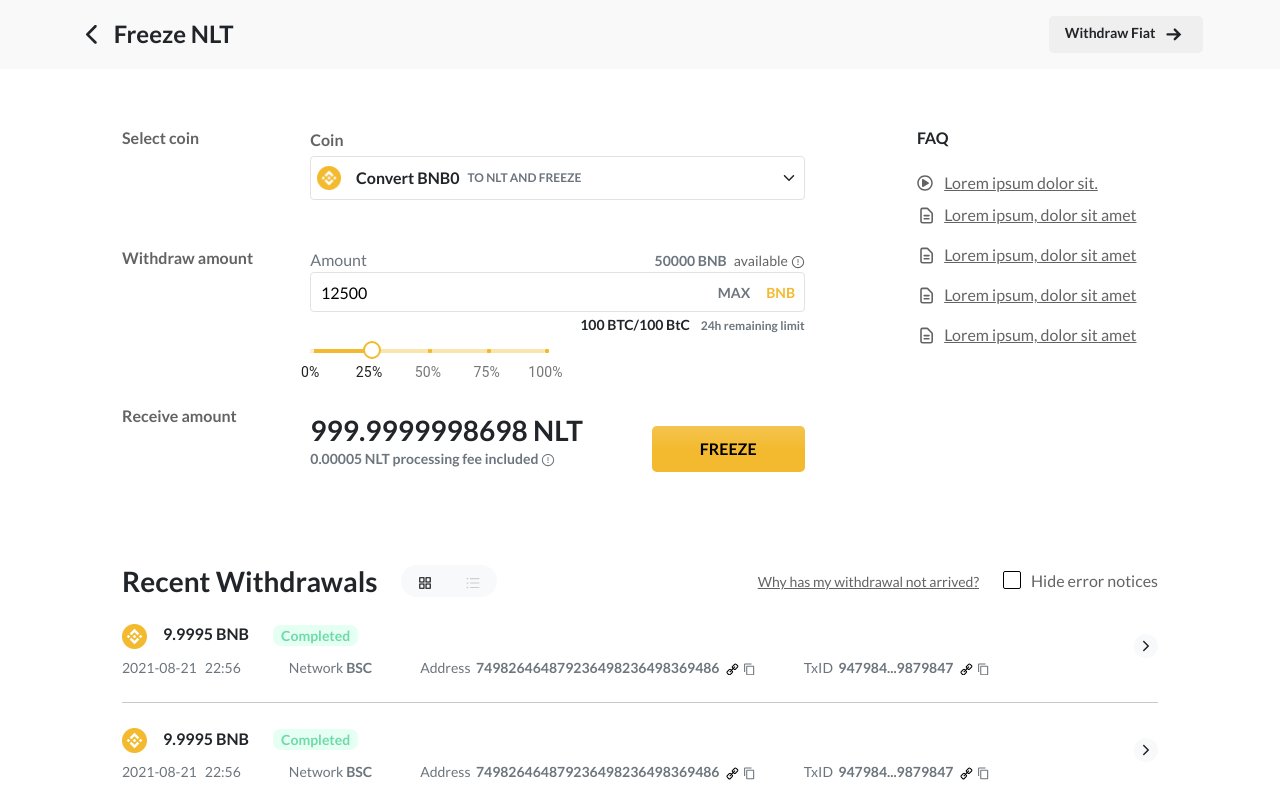
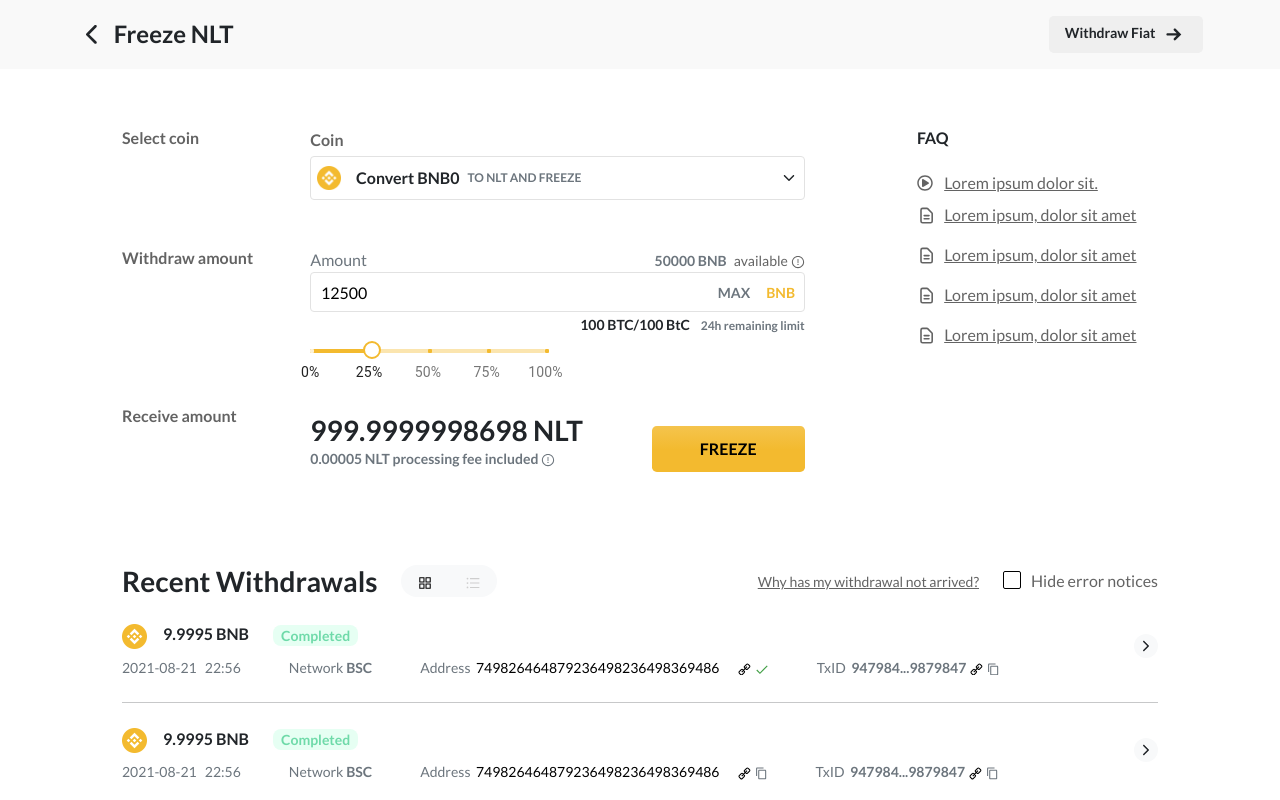
Before and after one commit to sameershaikh55/binance-clone, a React (Create React App) app: page / in a window 1280 px wide. Both pictures are taken after a click on the icon 749 px from the left and 669 px from the top of the page. Shown: the top 800 px of the page. Built offline with nearby package versions, Linux system fonts and the light colour scheme.

Commit message:
copy feature added

```diff
--- a/src/components/Table.jsx
+++ b/src/components/Table.jsx
@@ -3,7 +3,8 @@
 import { IoIosArrowForward } from "react-icons/io";
 import { MdContentCopy } from "react-icons/md";
 import { GrLink } from "react-icons/gr";
-import logo from "../assets/logo.png";
+import TableRow from "./TableRow";
+import TableRow1 from "./TableRow1";
 
 const Table = () => {
 	const [sort, setSort] = useState(false);
@@ -53,77 +54,8 @@
 								{(!sort && (
 									<div className="row mt-4">
 										{[1, 1, 1, 1].map((prev, i) => {
-											return (
-												<div key={i} className="col-12 w-100">
-													<div className="d-flex justify-content-between align-items-center w-100">
-														<div className="d-flex flex-column w-100">
-															<div className="d-flex align-items-center w-100">
-																<div className="mb-0">
-																	<img
-																		className="logo_container"
-																		src={logo}
-																		alt=""
-																	/>
-																	<span className="ms-3 f16 fw-bold">
-																		9.9995 BNB
-																	</span>
-																</div>
-																<div className="completed_green px-2 f14 ms-4">
-																	Completed
-																</div>
-															</div>
-
-															<div className="d-flex flex-column flex-lg-row mt-2 f14 text-secondary w-100">
-																<div className="d-flex">
-																	<p className="mb-0">
-																		2021-08-21 &nbsp; 22:56
-																	</p>
-																	<p className="ms-5 mb-0">
-																		Network <span className="fw700">BSC</span>
-																	</p>
-																</div>
-																<div className="d-flex flex-column flex-md-row mt-md-0">
-																	<p className="d-flex align-items-center mb-0 md-0 ms-lg-5">
-																		Address &nbsp;{" "}
-																		<span className="fw700">
-																			749826464879236498236498369486{" "}
-																			<GrLink
-																				fontSize="0.8rem"
-																				className="text-secondary ms-1 pointer"
-																			/>
-																			<MdContentCopy
-																				fontSize="0.8rem"
-																				className="text-secondary ms-1 pointer"
-																			/>
-																		</span>
-																	</p>
-																	<p className="s-flex align-items-center ms-0 ms-md-5 mb-0">
-																		TxID &nbsp;
-																		<span className="fw700">
-																			947984...9879847{" "}
-																			<GrLink
-																				fontSize="0.8rem"
-																				className="text-secondary ms-1 pointer"
-																			/>
-																			<MdContentCopy
-																				fontSize="0.8rem"
-																				className="text-secondary ms-1 pointer"
-																			/>
-																		</span>
-																	</p>
-																</div>
-															</div>
-														</div>
-														<div>
-															<IoIosArrowForward className="pointer p-1 bg-light h4 rounded-circle" />
-														</div>
-													</div>
-
-													<hr className="my-4" />
-												</div>
-											);
+											return <TableRow ind={i} />;
 										})}
-
 										<span>
 											<button className="bg-transparent text-secondary border-0 fw-bold mb-5 text-decoration-underline">
 												View all
@@ -146,42 +78,7 @@
 											</thead>
 											<tbody>
 												{[1, 1, 1, 1, 1, 1, 1, 1].map((prev, i) => {
-													return (
-														<tr key={i}>
-															<td className="color1 fw600 f14 py-4">
-																2021-08-21 22:56
-															</td>
-															<td className="color1 fw600 f14">BNB</td>
-															<td className="color1 fw600 f14">9.9995</td>
-															<td className="color1 fw600 f14">
-																749826464879236498236498369486{" "}
-																<GrLink
-																	fontSize="0.8rem"
-																	className="text-secondary ms-1 pointer"
-																/>
-																<MdContentCopy
-																	fontSize="0.8rem"
-																	className="text-secondary ms-1 pointer"
-																/>
-															</td>
-															<td className="color1 fw600 f14">
-																{" "}
-																947984...9879847{" "}
-																<GrLink
-																	fontSize="0.8rem"
-																	className="text-secondary ms-1 pointer"
-																/>
-																<MdContentCopy
-																	fontSize="0.8rem"
-																	className="text-secondary ms-1 pointer"
-																/>
-															</td>
-															<td className="color1 fw600 f14">Completed</td>
-															<td className="color1 fw600 f14">
-																<IoIosArrowForward className="pointer p-1 bg-light h4 rounded-circle" />
-															</td>
-														</tr>
-													);
+													return <TableRow1 ind={i} />;
 												})}
 											</tbody>
 										</table>
--- /dev/null
+++ b/src/components/TableRow.jsx
@@ -0,0 +1,103 @@
+import React, { useRef, useState } from "react";
+import { FcCheckmark } from "react-icons/fc";
+import { GrLink } from "react-icons/gr";
+import { IoIosArrowForward } from "react-icons/io";
+import { MdContentCopy } from "react-icons/md";
+import logo from "../assets/logo.png";
+
+const TableRow = ({ ind }) => {
+	const [addressS, setAddressS] = useState(true);
+	const [txId, settxId] = useState(true);
+	const address = useRef(null);
+	const id = useRef(null);
+
+	const addressFunc = () => {
+		address.current.select();
+		document.execCommand("copy");
+		setAddressS(false);
+	};
+	const idFunc = () => {
+		id.current.select();
+		document.execCommand("copy");
+		settxId(false);
+	};
+
+	return (
+		<div key={ind} className="col-12 w-100">
+			<div className="d-flex justify-content-between align-items-center w-100">
+				<div className="d-flex flex-column w-100">
+					<div className="d-flex align-items-center w-100">
+						<div className="mb-0">
+							<img className="logo_container" src={logo} alt="" />
+							<span className="ms-3 f16 fw-bold">9.9995 BNB</span>
+						</div>
+						<div className="completed_green px-2 f14 ms-4">Completed</div>
+					</div>
+
+					<div className="d-flex flex-column flex-lg-row mt-2 f14 text-secondary w-100">
+						<div className="d-flex">
+							<p className="mb-0">2021-08-21 &nbsp; 22:56</p>
+							<p className="ms-5 mb-0">
+								Network <span className="fw700">BSC</span>
+							</p>
+						</div>
+						<div className="d-flex flex-column flex-md-row mt-md-0">
+							<p className="d-flex align-items-center mb-0 md-0 ms-lg-5">
+								Address &nbsp;{" "}
+								<span className="fw700">
+									<input
+										type="number"
+										value="749826464879236498236498369486"
+										ref={address}
+										className="addrr"
+									/>
+									<GrLink
+										fontSize="0.8rem"
+										className="text-secondary ms-1 pointer"
+									/>
+									{(addressS && (
+										<MdContentCopy
+											fontSize="0.8rem"
+											className="text-secondary ms-1 pointer"
+											onClick={addressFunc}
+										/>
+									)) || <FcCheckmark className="text-secondary ms-1 pointer" />}
+								</span>
+							</p>
+							<p className="d-flex align-items-center ms-0 ms-md-5 mb-0">
+								TxID &nbsp;
+								<span className="fw700">
+									947984...9879847
+									<input
+										type="number"
+										value="9479849879847"
+										className="id visually-hidden"
+										ref={id}
+									/>
+									<GrLink
+										fontSize="0.8rem"
+										className="text-secondary ms-1 pointer"
+									/>
+									{(txId && (
+										<MdContentCopy
+											fontSize="0.8rem"
+											className="text-secondary ms-1 pointer"
+											onClick={idFunc}
+										/>
+									)) || <FcCheckmark className="text-secondary ms-1 pointer" />}
+								</span>
+							</p>
+						</div>
+					</div>
+				</div>
+				<div>
+					<IoIosArrowForward className="pointer p-1 bg-light h4 rounded-circle" />
+				</div>
+			</div>
+
+			<hr className="my-4" />
+		</div>
+	);
+};
+
+export default TableRow;
--- /dev/null
+++ b/src/components/TableRow1.jsx
@@ -0,0 +1,64 @@
+import React, { useRef, useState } from "react";
+import { FcCheckmark } from "react-icons/fc";
+import { GrLink } from "react-icons/gr";
+import { IoIosArrowForward } from "react-icons/io";
+import { MdContentCopy } from "react-icons/md";
+
+const TableRow1 = ({ ind }) => {
+	const [addressS, setAddressS] = useState(true);
+	const [txId, settxId] = useState(true);
+	const address = useRef(null);
+	const id = useRef(null);
+
+	const addressFunc = () => {
+		address.current.select();
+		document.execCommand("copy");
+		setAddressS(false);
+	};
+	const idFunc = () => {
+		id.current.select();
+		document.execCommand("copy");
+		settxId(false);
+	};
+
+	return (
+		<tr key={ind}>
+			<td className="color1 fw600 f14 py-4">2021-08-21 22:56</td>
+			<td className="color1 fw600 f14">BNB</td>
+			<td className="color1 fw600 f14">9.9995</td>
+			<td className="color1 fw600 f14">
+				<input
+					type="number"
+					value="749826464879236498236498369486"
+					ref={address}
+					className="addrr"
+				/>
+				<GrLink fontSize="0.8rem" className="text-secondary ms-1 pointer" />
+				{(addressS && (
+					<MdContentCopy
+						fontSize="0.8rem"
+						className="text-secondary ms-1 pointer"
+						onClick={addressFunc}
+					/>
+				)) || <FcCheckmark className="text-secondary ms-1 pointer" />}
+			</td>
+			<td className="color1 fw600 f14">
+				<input type="number" value="9479849879847" className="id" ref={id} />
+				<GrLink fontSize="0.8rem" className="text-secondary ms-1 pointer" />
+				{(txId && (
+					<MdContentCopy
+						fontSize="0.8rem"
+						className="text-secondary ms-1 pointer"
+						onClick={idFunc}
+					/>
+				)) || <FcCheckmark className="text-secondary ms-1 pointer" />}
+			</td>
+			<td className="color1 fw600 f14">Completed</td>
+			<td className="color1 fw600 f14">
+				<IoIosArrowForward className="pointer p-1 bg-light h4 rounded-circle" />
+			</td>
+		</tr>
+	);
+};
+
+export default TableRow1;
--- a/src/styles/style.css
+++ b/src/styles/style.css
@@ -386,6 +386,32 @@
   -o-transition: all 0.3s ease-out;
 }
 
+.table_container input {
+  border: none;
+  /* Chrome, Safari, Edge, Opera */
+}
+
+.table_container input:focus {
+  outline: none;
+}
+
+.table_container input::-moz-selection {
+  background-color: transparent;
+}
+
+.table_container input::selection {
+  background-color: transparent;
+}
+
+.table_container input::-webkit-outer-spin-button, .table_container input::-webkit-inner-spin-button {
+  -webkit-appearance: none;
+  margin: 0;
+}
+
+.table_container input.addrr {
+  width: 258px;
+}
+
 .error_popup .MuiDialog-paperWidthSm {
   max-width: 400px !important;
 }
--- a/src/styles/style.scss
+++ b/src/styles/style.scss
@@ -394,6 +394,28 @@
 		-ms-transition: all 0.3s ease-out;
 		-o-transition: all 0.3s ease-out;
 	}
+
+	input {
+		border: none;
+
+		&:focus {
+			outline: none;
+		}
+		&::selection {
+			background-color: transparent;
+		}
+
+		/* Chrome, Safari, Edge, Opera */
+		&::-webkit-outer-spin-button,
+		&::-webkit-inner-spin-button {
+			-webkit-appearance: none;
+			margin: 0;
+		}
+	}
+
+	input.addrr {
+		width: 258px;
+	}
 }
 
 .error_popup {
```
Also changed, not shown: 1 other file (tests, documents, lock files or other folders).
